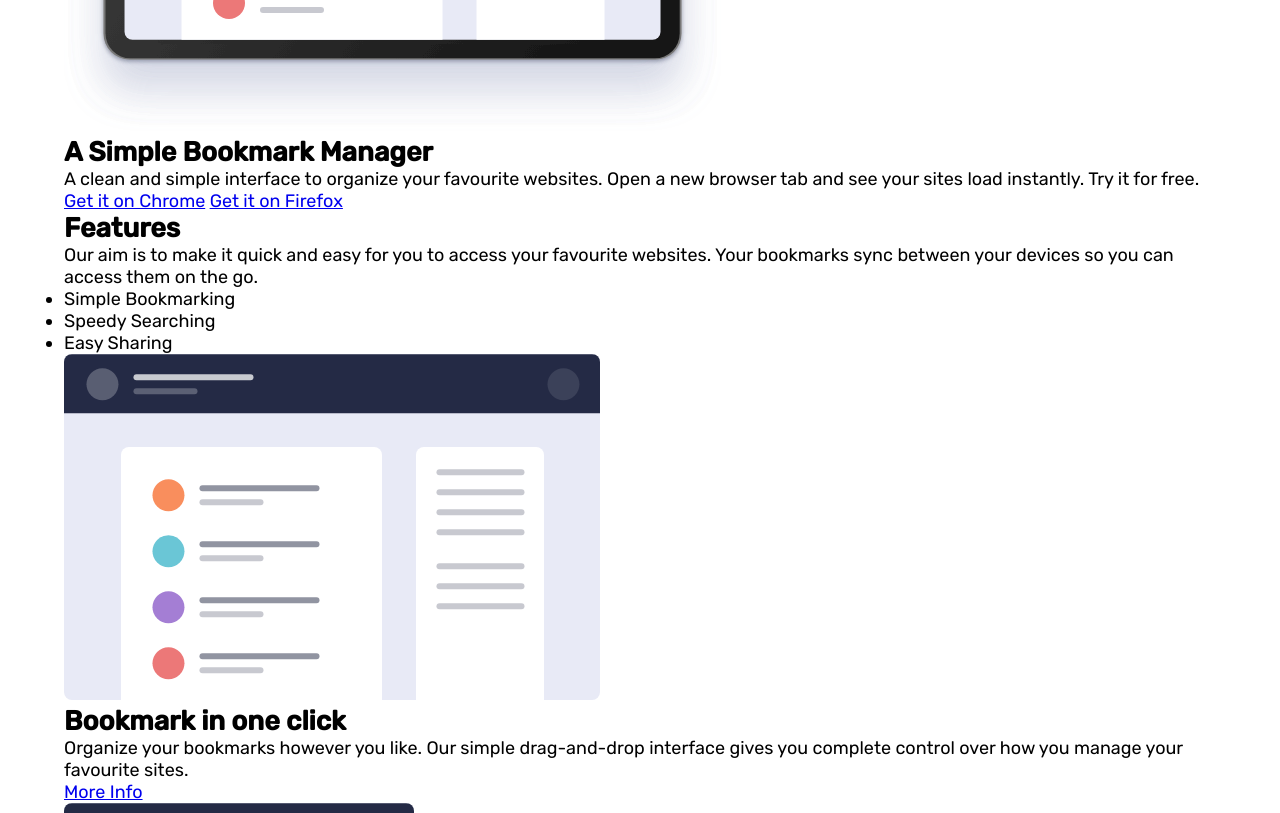
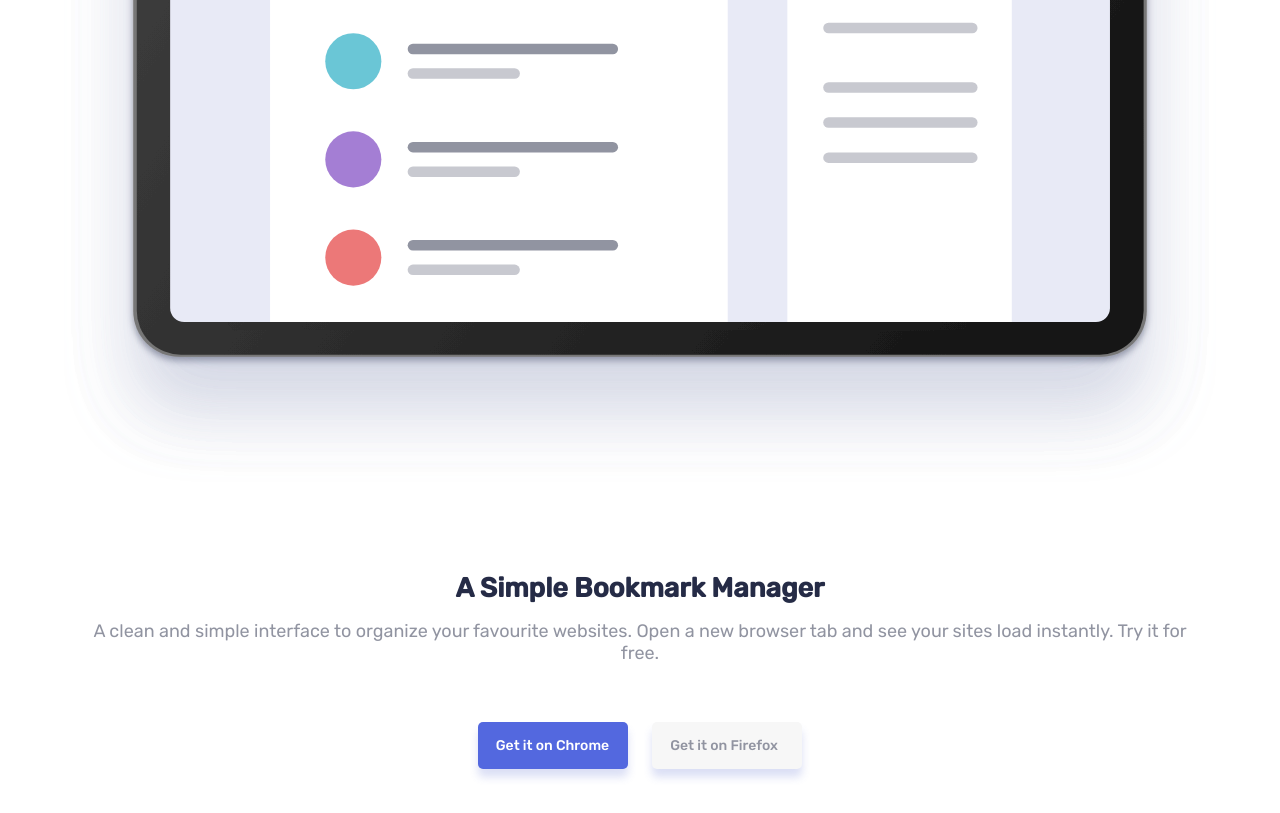
Before and after one commit to sheriallisdev/bookmark-landing-page, a website: page index.html in a window 1280 px wide. Shown: the part 480-1293 px from the top of the page. Drawn offline with nearby package versions, Linux system fonts and the light colour scheme; files that its build step writes are made by us from their sources.

Commit message:
Add styling hero section

```diff
--- a/index.html
+++ b/index.html
@@ -28,7 +28,7 @@
 
     <main>
       <section class="hero">
-        <img src="./images/illustration-hero.svg" alt="">
+        <img src="./images/illustration-hero.svg" class="hero__img" alt="">
         <h1>
           A Simple Bookmark Manager
         </h1>
@@ -36,8 +36,10 @@
           A clean and simple interface to organize your favourite websites. Open a new
           browser tab and see your sites load instantly. Try it for free.
         </p>
-        <a href="#" class="btn">Get it on Chrome</a>
-        <a href="#" class="btn">Get it on Firefox</a>
+        <div class="hero__downloads">
+          <a href="#" class="btn btn-primary">Get it on Chrome</a>
+          <a href="#" class="btn btn-tertiary">Get it on Firefox</a>
+        </div>
       </section>
 
       <section class="features">
--- a/src/scss/_base.scss
+++ b/src/scss/_base.scss
@@ -22,9 +22,36 @@ html {
 body {
   display: flex;
   justify-content: center;
+  color: $very-dark-blue;
 }
 
 .site__wrapper{
   padding: 40px 32px;
   width: 95vw;
 }
+
+section {
+  display: flex;
+  flex-direction: column;
+  align-items: center;
+}
+
+h1, h2, h3, p {
+  text-align: center;
+}
+
+p {
+  padding: 16px;
+  color: $grayish-blue;
+}
+
+.btn-primary {
+  @extend %button;
+  background-color: $soft-blue;
+}
+
+.btn-tertiary{
+  @extend %button;
+  background-color: $light-gray;
+  color: $grayish-blue;
+}
--- a/src/scss/_helpers.scss
+++ b/src/scss/_helpers.scss
@@ -9,6 +9,26 @@ $soft-red: hsl(0, 94%, 66%);
 $grayish-blue: hsl(229, 8%, 60%);
 $very-dark-blue: hsl(229, 31%, 21%);
 
+$light-gray: #F7F7F7;
+$white: #fff;
+
 $breakpoint-desktop: 1440px;
 
 // Mixins
+
+%button {
+  display: inline-flex;
+  text-decoration: none;
+  padding: 15px 18px;
+  margin: 10px;
+  width: 150px;
+  color: $white;
+  font-size: 14px;
+  font-weight: 500;
+  border-radius: 5px;
+  transition: all .2s ease-in-out;
+  box-shadow: 0 8px 8px rgba(73, 93, 207, .2);
+  &:hover{
+    cursor: pointer;
+  }
+}
--- a/src/scss/layout/_hero.scss
+++ b/src/scss/layout/_hero.scss
@@ -0,0 +1,13 @@
+.hero {
+  margin-bottom: 140px;
+
+  &__img {
+    width: 100%;
+    position: relative;
+    margin-bottom: 90px;
+  }
+
+  &__downloads {
+    margin-top: 32px;
+  }
+}
```
